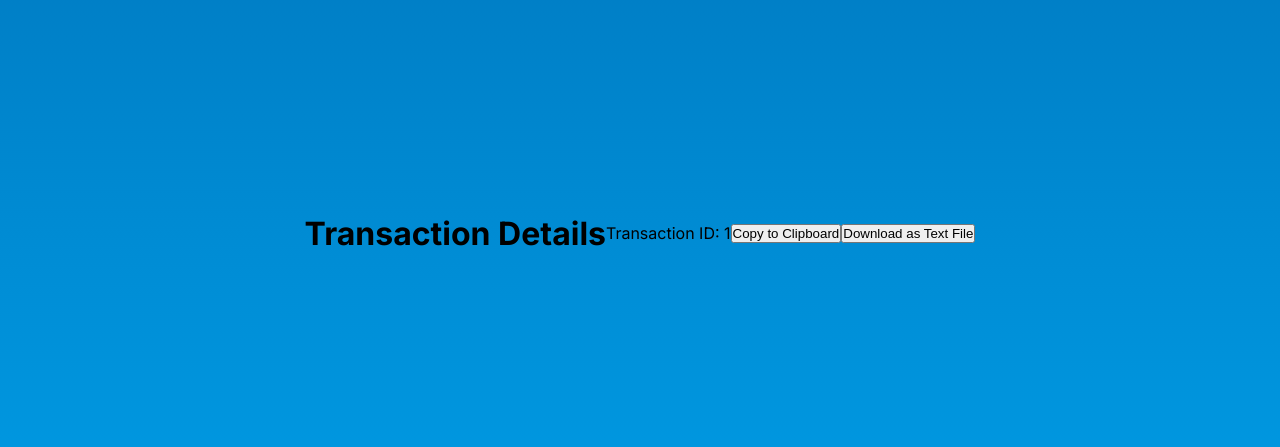
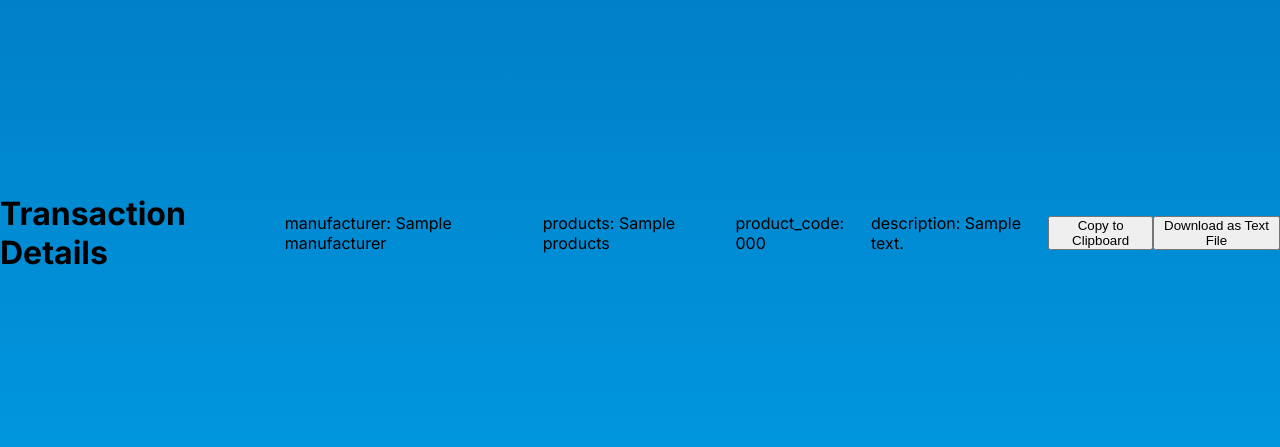
Before and after one commit to AfzalAliSolangi/Drug-Supply-Chain-using-Blockchain, a Django app: template templates/drugbuytrxid.html in a window 1280 px wide. Shown: the part 167-614 px from the top of the page. Run offline with Django 4.2, Linux system fonts and the light colour scheme; the template is opened without the code that fills it: most values are stand-ins (such as "Sample title", 1, 10 or a date in 2020).

Commit message:
drugbuytrxid modified to show info about medicine

```diff
--- a/templates/drugbuytrxid.html
+++ b/templates/drugbuytrxid.html
@@ -66,7 +66,10 @@
 </head>
 <body>
     <h1>Transaction Details</h1>
-    <p>Transaction ID: {{ txid }}</p>
+    <p>manufacturer: {{ manufacturer }}</p>
+    <p>products: {{ products }}</p>
+    <p>product_code: {{ product_code }}</p>
+    <p>description: {{ description }}</p>
 
     <!-- Buttons -->
     <button id="copyButton">Copy to Clipboard</button>
```
